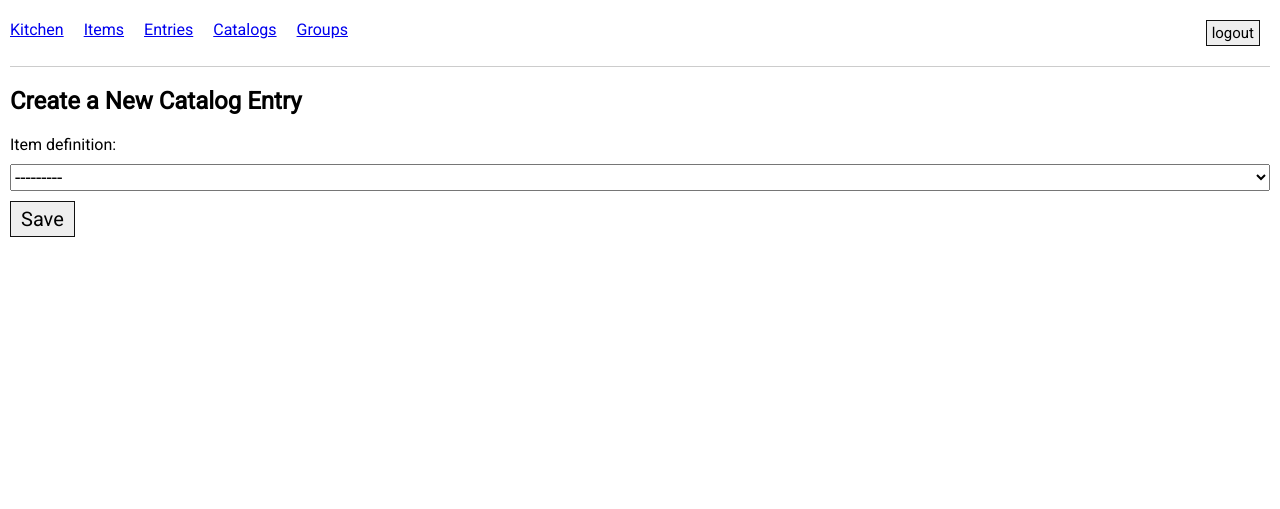
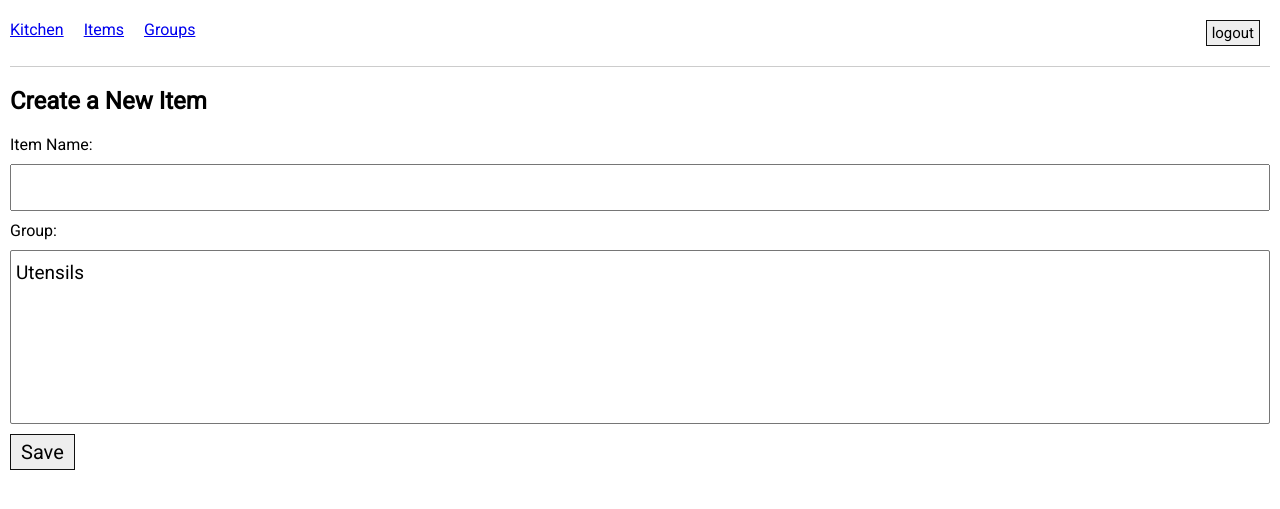
Before and after one commit to ErDmKo/home-catalog, a Django app: page /catalog/create/ in a window 1280 px wide. Shown: the top 509 px of the page. Run offline with Django 5.2, Linux system fonts and the light colour scheme; a user stored in the database is signed in; data comes from the database, SQL or seed files in the repository; data that the repository does not hold is empty.

Commit message:
Flexible buttons

```diff
--- a/catalog/models.py
+++ b/catalog/models.py
@@ -84,7 +84,9 @@ class ItemDefinition(models.Model):
 
 class CatalogEntry(models.Model):
     item_definition = models.ForeignKey(ItemDefinition, on_delete=models.CASCADE)
-    catalog_group = models.ForeignKey(CatalogGroup, on_delete=models.CASCADE, null=True, blank=True)
+    catalog_group = models.ForeignKey(
+        CatalogGroup, on_delete=models.CASCADE, null=True, blank=True
+    )
     count = models.DecimalField("Quantity", default=0, max_digits=100, decimal_places=5)
     pub_date = models.DateTimeField("Publication Date", default=timezone.now)
     to_buy = models.BooleanField("To Buy", default=False)
--- a/catalog/templates/catalog/base.html
+++ b/catalog/templates/catalog/base.html
@@ -27,14 +27,16 @@
               {% if current_catalog_group %}
                 {{ current_catalog_group.name }}
               {% else %}
-                Catalog app
+                Create Your Catalog
               {% endif %}
             </a>
           </div>
-          <div><a href="{% url 'catalog:create-item-definition' %}">Items</a></div>
-          <div><a id="create-action" href="{% url 'catalog:create' %}">Entries</a></div>
-          <div><a id="create-catalog-group-action" href="{% url 'catalog:create-catalog-group' %}">Catalogs</a></div>
-          <div><a id="create-group-action" href="{% url 'catalog:create-group' %}">Groups</a></div>
+          {% if current_catalog_group %}
+            <div><a id="create-action" href="{% url 'catalog:create' %}">Items</a></div>
+            <div><a id="create-group-action" href="{% url 'catalog:create-group' %}">Groups</a></div>
+          {% else %}
+            <div><a id="create-catalog-group-action" href="{% url 'catalog:create-catalog-group' %}">Catalogs</a></div>
+          {% endif %}
           <div class="user-menu">
             {% if not request.user.is_authenticated %}
               <a href="{% url 'catalog:social:begin' 'google-oauth2' %}" class="catalog_item_button_small">login</a>
--- a/catalog/templates/catalog/catalogentry_form.html
+++ b/catalog/templates/catalog/catalogentry_form.html
@@ -1,7 +1,7 @@
 {% extends "catalog/base.html" %}
 
 {% block content %}
-<h2>Create a New Catalog Entry</h2>
+<h2>Create a New Item</h2>
 <form method="post" class="add_form">
     {% csrf_token %}
 
--- a/catalog/urls.py
+++ b/catalog/urls.py
@@ -17,12 +17,7 @@ router.register(r"invitations", api_views.InvitationViewSet, basename="invitatio
 
 urlpatterns = [
     path("", views.CatalogListView.as_view(), name="index"),
-    path("create/", views.EntryCreateView.as_view(), name="create"),
-    path(
-        "create-item-definition/",
-        views.ItemDefinitionCreateView.as_view(),
-        name="create-item-definition",
-    ),
+    path("create/", views.CatalogResourceCreateView.as_view(), name="create"),
     path(
         "create-catalog-group/",
         views.CatalogGroupCreateView.as_view(),
--- a/catalog/views.py
+++ b/catalog/views.py
@@ -6,13 +6,14 @@ from django.urls import reverse_lazy
 from django.db.models import Q
 from django.contrib.auth.mixins import LoginRequiredMixin
 from django.http import HttpResponseBadRequest
+from django.core.exceptions import ValidationError
 from .models import ItemDefinition, CatalogEntry, ItemGroup, CatalogGroup
 
 
 class QueryParamsMixin:
     """Mixin to handle query parameter validation and filtering"""
 
-    VALID_PARAMS = {"only_to_by", "group", "flat_view", "error"}
+    VALID_PARAMS = {"only_to_by", "group", "flat_view", "error", "name"}
 
     def get_query_state(self):
         """Get validated query parameters from request"""
@@ -62,6 +63,60 @@ class QueryParamsMixin:
         return groups
 
 
+class CatalogResourceCreateView(LoginRequiredMixin, QueryParamsMixin, CreateView):
+    """
+    CreateView for CatalogResource: Creates an ItemDefinition (if it doesn't exist)
+    and associates it with the user's CatalogGroup via CatalogEntry.
+    Raises ValidationError if ItemDefinition already exists.
+    Reads and preserves URL query parameters.
+    Prefills form fields from URL query parameters.
+    """
+
+    model = ItemDefinition
+    fields = ["name", "group"]
+    template_name = "catalog/catalogentry_form.html"  # Reuse existing template
+
+    def get_initial(self):
+        """
+        Prefill form fields from URL query parameters.
+        """
+        initial = super().get_initial()
+        query_state = self.get_query_state()
+        initial["name"] = query_state.get("name", "")
+        group_id = query_state.get("group")
+        if group_id:
+            initial["group"] = [group_id]
+        return initial
+
+    def get_success_url(self):
+        return f"{reverse_lazy('catalog:index')}?{self.encode_query()}"
+
+    def form_valid(self, form):
+        name = form.cleaned_data["name"]
+
+        # Check if ItemDefinition already exists and raise ValidationError
+        if ItemDefinition.objects.filter(name=name).exists():
+            raise ValidationError({"name": "An item with this name already exists."})
+
+        # Get the user's CatalogGroup
+        user = self.request.user
+        catalog_group = CatalogGroup.objects.filter(owners=user).first()
+        if not catalog_group:
+            raise ValidationError("You must create a catalog group first.")
+
+        # Create ItemDefinition
+        item_def = form.save()
+
+        # Create CatalogEntry for the user
+        CatalogEntry.objects.create(
+            item_definition=item_def,
+            catalog_group=catalog_group,
+            to_buy=True,  # Default to true for new items
+        )
+
+        return super().form_valid(form)
+
+
 class CatalogListView(LoginRequiredMixin, QueryParamsMixin, ListView):
     model = CatalogEntry
     template_name = "catalog/index.html"
@@ -85,26 +140,6 @@ class CatalogListView(LoginRequiredMixin, QueryParamsMixin, ListView):
     def get_selected_group(self):
         group_id = self.get_query_state().get("group")
         return get_object_or_404(ItemGroup, id=group_id) if group_id else None
-
-
-class ItemDefinitionCreateView(LoginRequiredMixin, CreateView):
-    model = ItemDefinition
-    fields = ["name", "group"]
-    success_url = reverse_lazy("catalog:index")
-
-
-class EntryCreateView(LoginRequiredMixin, CreateView):
-    model = CatalogEntry
-    fields = ["item_definition"]
-    success_url = reverse_lazy("catalog:index")
-
-    def form_valid(self, form):
-        if not self.request.catalog_group:
-            form.add_error(None, "No catalog group found for user")
-            return self.form_invalid(form)
-
-        form.instance.catalog_group = self.request.catalog_group
-        return super().form_valid(form)
 
 
 class CatalogGroupCreateView(LoginRequiredMixin, CreateView):
```
Also changed, not shown: catalog/tests/test_views.py (+0 -37 lines).
